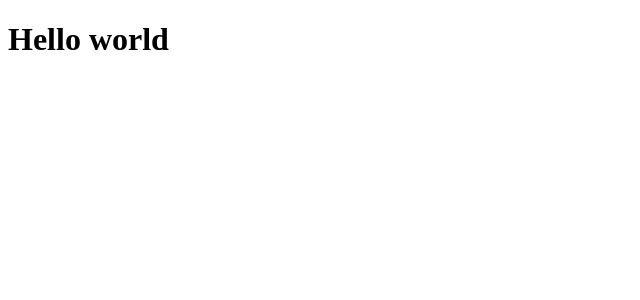
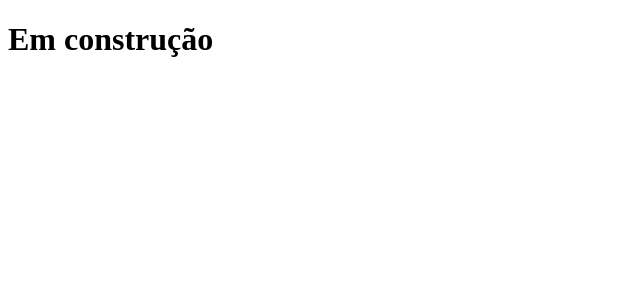
Before and after one commit to marvim-macario/clone-tabnews, a Next.js app: page / in a window 1280 px wide. Shown: the top 300 px of the page, without its empty margins (0-640 px from the left). Built offline with nearby package versions, Linux system fonts and the light colour scheme.

Commit message:
Adicionadapagina 'Em construção'

```diff
--- a/pages/index.js
+++ b/pages/index.js
@@ -1,7 +1,4 @@
-import { useEffect } from "react";
-import styles from "./index.module.css";
-
 function Home() {
-  return <h1>Hello world</h1>;
+  return <h1>Em construção</h1>;
 }
 export default Home;
```
